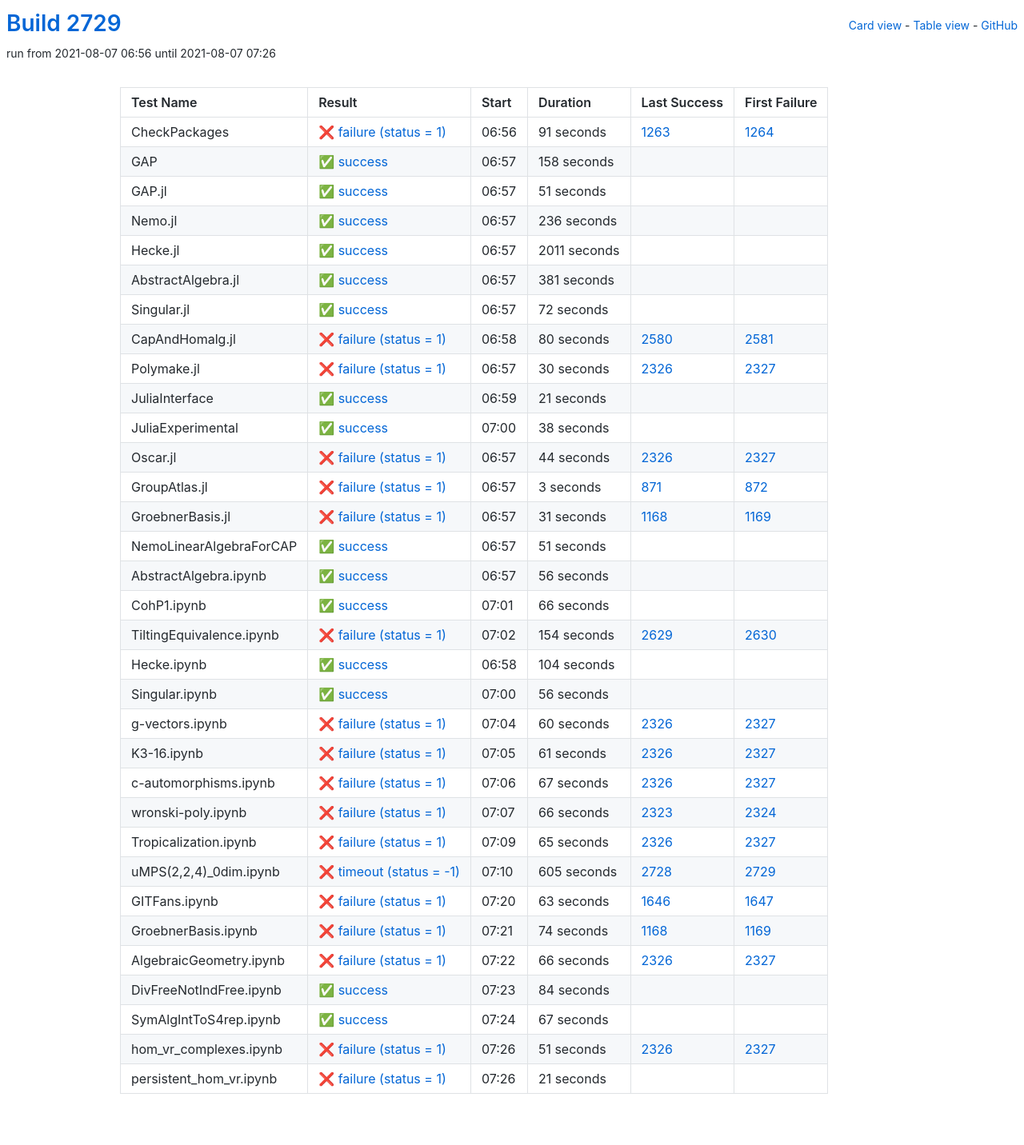
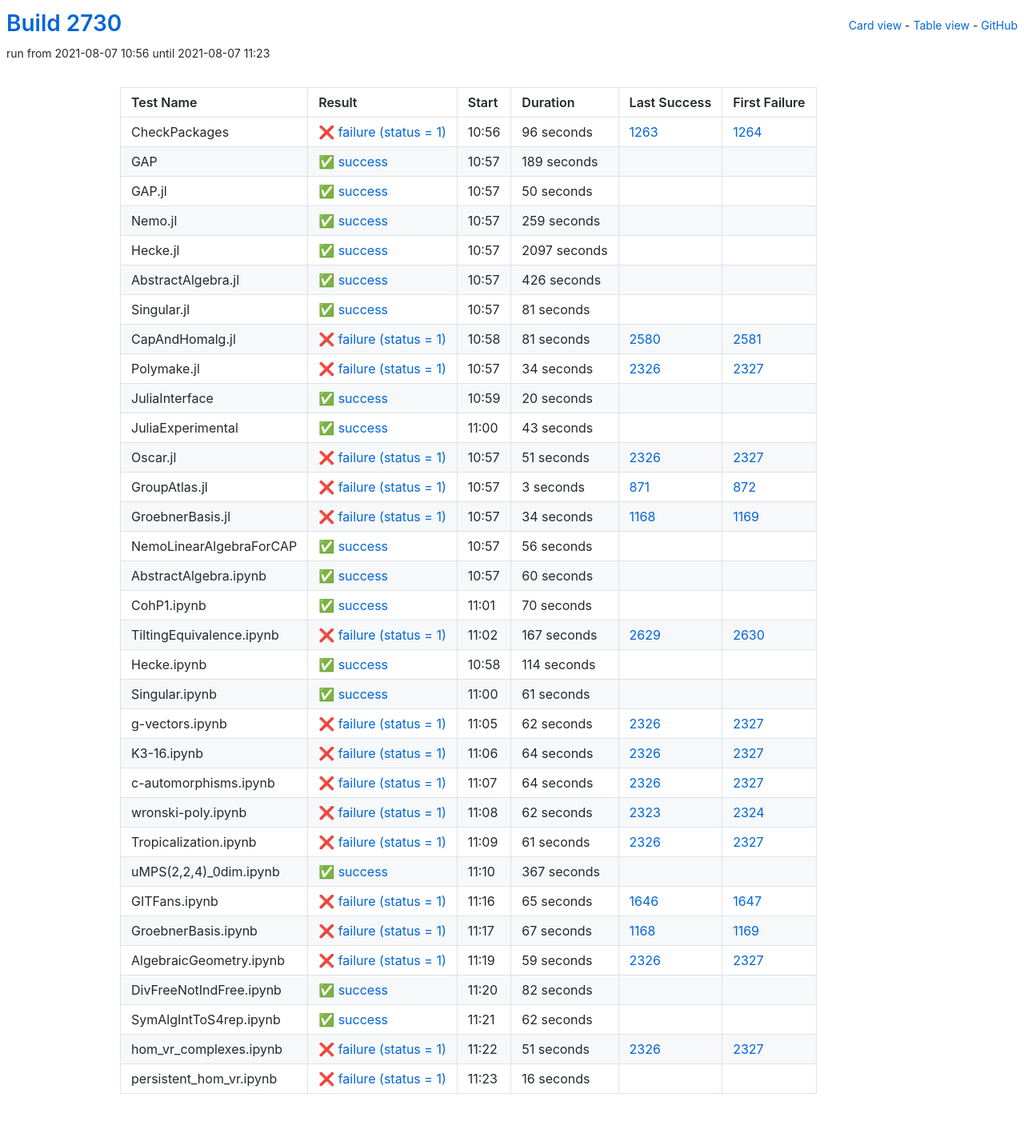
Before and after one commit to oscar-system/oscar-ci-status-stable, a Jekyll site: the page built from table.html, in a window 1280 px wide. Shown: the whole page at 80% size. Built offline with Jekyll 4.4.1, drawn with Linux system fonts in a browser that asks for light colours.

Commit message:
Build #2730

```diff
--- a/_data/ci.yml
+++ b/_data/ci.yml
@@ -1,6 +1,6 @@
 ---
-build: 2729
-build_url: https://oscarci.mathematik.uni-kl.de/job/oscar-stable/2729/
+build: 2730
+build_url: https://oscarci.mathematik.uni-kl.de/job/oscar-stable/2730/
 job: oscar-stable
 organization: oscar-system
 repo: oscar-ci-status-stable
@@ -8,152 +8,152 @@ repourl: https://github.com/oscar-system/oscar-ci-status-stable
 tests:
 - name: CheckPackages
   id: checkpackages
-  log: https://oscarci.mathematik.uni-kl.de/job/oscar-stable/2729/artifact/logs/build-2729/CheckPackages.log
-  start: 2021-08-07 06:56
+  log: https://oscarci.mathematik.uni-kl.de/job/oscar-stable/2730/artifact/logs/build-2730/CheckPackages.log
+  start: 2021-08-07 10:56
   success: false
   exitcode: 1
   status: failure
-  duration: 91
+  duration: 96
   last_success: 1263
   last_success_url: https://oscarci.mathematik.uni-kl.de/job/oscar-stable/1263/
   first_failure: 1264
   first_failure_url: https://oscarci.mathematik.uni-kl.de/job/oscar-stable/1264/
 - name: GAP
   id: gap
-  log: https://oscarci.mathematik.uni-kl.de/job/oscar-stable/2729/artifact/logs/build-2729/GAP.log
-  start: 2021-08-07 06:57
+  log: https://oscarci.mathematik.uni-kl.de/job/oscar-stable/2730/artifact/logs/build-2730/GAP.log
+  start: 2021-08-07 10:57
   success: true
   exitcode: 0
   status: success
-  duration: 158
+  duration: 189
   last_success: false
   last_success_url:
   first_failure: false
   first_failure_url:
 - name: GAP.jl
   id: gap-jl
-  log: https://oscarci.mathematik.uni-kl.de/job/oscar-stable/2729/artifact/logs/build-2729/GAP.jl.log
-  start: 2021-08-07 06:57
+  log: https://oscarci.mathematik.uni-kl.de/job/oscar-stable/2730/artifact/logs/build-2730/GAP.jl.log
+  start: 2021-08-07 10:57
   success: true
   exitcode: 0
   status: success
-  duration: 51
+  duration: 50
   last_success: false
   last_success_url:
   first_failure: false
   first_failure_url:
 - name: Nemo.jl
   id: nemo-jl
-  log: https://oscarci.mathematik.uni-kl.de/job/oscar-stable/2729/artifact/logs/build-2729/Nemo.jl.log
-  start: 2021-08-07 06:57
+  log: https://oscarci.mathematik.uni-kl.de/job/oscar-stable/2730/artifact/logs/build-2730/Nemo.jl.log
+  start: 2021-08-07 10:57
   success: true
   exitcode: 0
   status: success
-  duration: 236
+  duration: 259
   last_success: false
   last_success_url:
   first_failure: false
   first_failure_url:
 - name: Hecke.jl
   id: hecke-jl
-  log: https://oscarci.mathematik.uni-kl.de/job/oscar-stable/2729/artifact/logs/build-2729/Hecke.jl.log
-  start: 2021-08-07 06:57
+  log: https://oscarci.mathematik.uni-kl.de/job/oscar-stable/2730/artifact/logs/build-2730/Hecke.jl.log
+  start: 2021-08-07 10:57
   success: true
   exitcode: 0
   status: success
-  duration: 2011
+  duration: 2097
   last_success: false
   last_success_url:
   first_failure: false
   first_failure_url:
 - name: AbstractAlgebra.jl
   id: abstractalgebra-jl
-  log: https://oscarci.mathematik.uni-kl.de/job/oscar-stable/2729/artifact/logs/build-2729/AbstractAlgebra.jl.log
-  start: 2021-08-07 06:57
+  log: https://oscarci.mathematik.uni-kl.de/job/oscar-stable/2730/artifact/logs/build-2730/AbstractAlgebra.jl.log
+  start: 2021-08-07 10:57
   success: true
   exitcode: 0
   status: success
-  duration: 381
+  duration: 426
   last_success: false
   last_success_url:
   first_failure: false
   first_failure_url:
 - name: Singular.jl
   id: singular-jl
-  log: https://oscarci.mathematik.uni-kl.de/job/oscar-stable/2729/artifact/logs/build-2729/Singular.jl.log
-  start: 2021-08-07 06:57
+  log: https://oscarci.mathematik.uni-kl.de/job/oscar-stable/2730/artifact/logs/build-2730/Singular.jl.log
+  start: 2021-08-07 10:57
   success: true
   exitcode: 0
   status: success
-  duration: 72
+  duration: 81
   last_success: false
   last_success_url:
   first_failure: false
   first_failure_url:
 - name: CapAndHomalg.jl
   id: capandhomalg-jl
-  log: https://oscarci.mathematik.uni-kl.de/job/oscar-stable/2729/artifact/logs/build-2729/CapAndHomalg.jl.log
-  start: 2021-08-07 06:58
+  log: https://oscarci.mathematik.uni-kl.de/job/oscar-stable/2730/artifact/logs/build-2730/CapAndHomalg.jl.log
+  start: 2021-08-07 10:58
   success: false
   exitcode: 1
   status: failure
-  duration: 80
+  duration: 81
   last_success: 2580
   last_success_url: https://oscarci.mathematik.uni-kl.de/job/oscar-stable/2580/
   first_failure: 2581
   first_failure_url: https://oscarci.mathematik.uni-kl.de/job/oscar-stable/2581/
 - name: Polymake.jl
   id: polymake-jl
-  log: https://oscarci.mathematik.uni-kl.de/job/oscar-stable/2729/artifact/logs/build-2729/Polymake.jl.log
-  start: 2021-08-07 06:57
+  log: https://oscarci.mathematik.uni-kl.de/job/oscar-stable/2730/artifact/logs/build-2730/Polymake.jl.log
+  start: 2021-08-07 10:57
   success: false
   exitcode: 1
   status: failure
-  duration: 30
+  duration: 34
   last_success: 2326
   last_success_url: https://oscarci.mathematik.uni-kl.de/job/oscar-stable/2326/
   first_failure: 2327
   first_failure_url: https://oscarci.mathematik.uni-kl.de/job/oscar-stable/2327/
 - name: JuliaInterface
   id: juliainterface
-  log: https://oscarci.mathematik.uni-kl.de/job/oscar-stable/2729/artifact/logs/build-2729/JuliaInterface.log
-  start: 2021-08-07 06:59
+  log: https://oscarci.mathematik.uni-kl.de/job/oscar-stable/2730/artifact/logs/build-2730/JuliaInterface.log
+  start: 2021-08-07 10:59
   success: true
   exitcode: 0
   status: success
-  duration: 21
+  duration: 20
   last_success: false
   last_success_url:
   first_failure: false
   first_failure_url:
 - name: JuliaExperimental
   id: juliaexperimental
-  log: https://oscarci.mathematik.uni-kl.de/job/oscar-stable/2729/artifact/logs/build-2729/JuliaExperimental.log
-  start: 2021-08-07 07:00
+  log: https://oscarci.mathematik.uni-kl.de/job/oscar-stable/2730/artifact/logs/build-2730/JuliaExperimental.log
+  start: 2021-08-07 11:00
   success: true
   exitcode: 0
   status: success
-  duration: 38
+  duration: 43
   last_success: false
   last_success_url:
   first_failure: false
   first_failure_url:
 - name: Oscar.jl
   id: oscar-jl
-  log: https://oscarci.mathematik.uni-kl.de/job/oscar-stable/2729/artifact/logs/build-2729/Oscar.jl.log
-  start: 2021-08-07 06:57
+  log: https://oscarci.mathematik.uni-kl.de/job/oscar-stable/2730/artifact/logs/build-2730/Oscar.jl.log
+  start: 2021-08-07 10:57
   success: false
   exitcode: 1
   status: failure
-  duration: 44
+  duration: 51
   last_success: 2326
   last_success_url: https://oscarci.mathematik.uni-kl.de/job/oscar-stable/2326/
   first_failure: 2327
   first_failure_url: https://oscarci.mathematik.uni-kl.de/job/oscar-stable/2327/
 - name: GroupAtlas.jl
   id: groupatlas-jl
-  log: https://oscarci.mathematik.uni-kl.de/job/oscar-stable/2729/artifact/logs/build-2729/GroupAtlas.jl.log
-  start: 2021-08-07 06:57
+  log: https://oscarci.mathematik.uni-kl.de/job/oscar-stable/2730/artifact/logs/build-2730/GroupAtlas.jl.log
+  start: 2021-08-07 10:57
   success: false
   exitcode: 1
   status: failure
@@ -164,32 +164,20 @@ tests:
   first_failure_url: https://oscarci.mathematik.uni-kl.de/job/oscar-stable/872/
 - name: GroebnerBasis.jl
   id: groebnerbasis-jl
-  log: https://oscarci.mathematik.uni-kl.de/job/oscar-stable/2729/artifact/logs/build-2729/GroebnerBasis.jl.log
-  start: 2021-08-07 06:57
+  log: https://oscarci.mathematik.uni-kl.de/job/oscar-stable/2730/artifact/logs/build-2730/GroebnerBasis.jl.log
+  start: 2021-08-07 10:57
   success: false
   exitcode: 1
   status: failure
-  duration: 31
+  duration: 34
   last_success: 1168
   last_success_url: https://oscarci.mathematik.uni-kl.de/job/oscar-stable/1168/
   first_failure: 1169
   first_failure_url: https://oscarci.mathematik.uni-kl.de/job/oscar-stable/1169/
 - name: NemoLinearAlgebraForCAP
   id: nemolinearalgebraforcap
-  log: https://oscarci.mathematik.uni-kl.de/job/oscar-stable/2729/artifact/logs/build-2729/NemoLinearAlgebraForCAP.log
-  start: 2021-08-07 06:57
-  success: true
-  exitcode: 0
-  status: success
-  duration: 51
-  last_success: false
-  last_success_url:
-  first_failure: false
-  first_failure_url:
-- name: AbstractAlgebra.ipynb
-  id: abstractalgebra-ipynb
-  log: https://oscarci.mathematik.uni-kl.de/job/oscar-stable/2729/artifact/logs/build-2729/AbstractAlgebra.ipynb.log
-  start: 2021-08-07 06:57
+  log: https://oscarci.mathematik.uni-kl.de/job/oscar-stable/2730/artifact/logs/build-2730/NemoLinearAlgebraForCAP.log
+  start: 2021-08-07 10:57
   success: true
   exitcode: 0
   status: success
@@ -198,70 +186,118 @@ tests:
   last_success_url:
   first_failure: false
   first_failure_url:
-- name: CohP1.ipynb
-  id: cohp1-ipynb
-  log: https://oscarci.mathematik.uni-kl.de/job/oscar-stable/2729/artifact/logs/build-2729/CohP1.ipynb.log
-  start: 2021-08-07 07:01
+- name: AbstractAlgebra.ipynb
+  id: abstractalgebra-ipynb
+  log: https://oscarci.mathematik.uni-kl.de/job/oscar-stable/2730/artifact/logs/build-2730/AbstractAlgebra.ipynb.log
+  start: 2021-08-07 10:57
   success: true
   exitcode: 0
   status: success
-  duration: 66
+  duration: 60
+  last_success: false
+  last_success_url:
+  first_failure: false
+  first_failure_url:
+- name: CohP1.ipynb
+  id: cohp1-ipynb
+  log: https://oscarci.mathematik.uni-kl.de/job/oscar-stable/2730/artifact/logs/build-2730/CohP1.ipynb.log
+  start: 2021-08-07 11:01
+  success: true
+  exitcode: 0
+  status: success
+  duration: 70
   last_success: false
   last_success_url:
   first_failure: false
   first_failure_url:
 - name: TiltingEquivalence.ipynb
   id: tiltingequivalence-ipynb
-  log: https://oscarci.mathematik.uni-kl.de/job/oscar-stable/2729/artifact/logs/build-2729/TiltingEquivalence.ipynb.log
-  start: 2021-08-07 07:02
+  log: https://oscarci.mathematik.uni-kl.de/job/oscar-stable/2730/artifact/logs/build-2730/TiltingEquivalence.ipynb.log
+  start: 2021-08-07 11:02
   success: false
   exitcode: 1
   status: failure
-  duration: 154
+  duration: 167
   last_success: 2629
   last_success_url: https://oscarci.mathematik.uni-kl.de/job/oscar-stable/2629/
   first_failure: 2630
   first_failure_url: https://oscarci.mathematik.uni-kl.de/job/oscar-stable/2630/
 - name: Hecke.ipynb
   id: hecke-ipynb
-  log: https://oscarci.mathematik.uni-kl.de/job/oscar-stable/2729/artifact/logs/build-2729/Hecke.ipynb.log
-  start: 2021-08-07 06:58
+  log: https://oscarci.mathematik.uni-kl.de/job/oscar-stable/2730/artifact/logs/build-2730/Hecke.ipynb.log
+  start: 2021-08-07 10:58
   success: true
   exitcode: 0
   status: success
-  duration: 104
+  duration: 114
   last_success: false
   last_success_url:
   first_failure: false
   first_failure_url:
 - name: Singular.ipynb
   id: singular-ipynb
-  log: https://oscarci.mathematik.uni-kl.de/job/oscar-stable/2729/artifact/logs/build-2729/Singular.ipynb.log
-  start: 2021-08-07 07:00
+  log: https://oscarci.mathematik.uni-kl.de/job/oscar-stable/2730/artifact/logs/build-2730/Singular.ipynb.log
+  start: 2021-08-07 11:00
   success: true
   exitcode: 0
   status: success
-  duration: 56
+  duration: 61
   last_success: false
   last_success_url:
   first_failure: false
   first_failure_url:
 - name: g-vectors.ipynb
   id: g-vectors-ipynb
-  log: https://oscarci.mathematik.uni-kl.de/job/oscar-stable/2729/artifact/logs/build-2729/g-vectors.ipynb.log
-  start: 2021-08-07 07:04
+  log: https://oscarci.mathematik.uni-kl.de/job/oscar-stable/2730/artifact/logs/build-2730/g-vectors.ipynb.log
+  start: 2021-08-07 11:05
   success: false
   exitcode: 1
   status: failure
-  duration: 60
+  duration: 62
   last_success: 2326
   last_success_url: https://oscarci.mathematik.uni-kl.de/job/oscar-stable/2326/
   first_failure: 2327
   first_failure_url: https://oscarci.mathematik.uni-kl.de/job/oscar-stable/2327/
 - name: K3-16.ipynb
   id: k3-16-ipynb
-  log: https://oscarci.mathematik.uni-kl.de/job/oscar-stable/2729/artifact/logs/build-2729/K3-16.ipynb.log
-  start: 2021-08-07 07:05
+  log: https://oscarci.mathematik.uni-kl.de/job/oscar-stable/2730/artifact/logs/build-2730/K3-16.ipynb.log
+  start: 2021-08-07 11:06
+  success: false
+  exitcode: 1
+  status: failure
+  duration: 64
+  last_success: 2326
+  last_success_url: https://oscarci.mathematik.uni-kl.de/job/oscar-stable/2326/
+  first_failure: 2327
+  first_failure_url: https://oscarci.mathematik.uni-kl.de/job/oscar-stable/2327/
+- name: c-automorphisms.ipynb
+  id: c-automorphisms-ipynb
+  log: https://oscarci.mathematik.uni-kl.de/job/oscar-stable/2730/artifact/logs/build-2730/c-automorphisms.ipynb.log
+  start: 2021-08-07 11:07
+  success: false
+  exitcode: 1
+  status: failure
+  duration: 64
+  last_success: 2326
+  last_success_url: https://oscarci.mathematik.uni-kl.de/job/oscar-stable/2326/
+  first_failure: 2327
+  first_failure_url: https://oscarci.mathematik.uni-kl.de/job/oscar-stable/2327/
+- name: wronski-poly.ipynb
+  id: wronski-poly-ipynb
+  log: https://oscarci.mathematik.uni-kl.de/job/oscar-stable/2730/artifact/logs/build-2730/wronski-poly.ipynb.log
+  start: 2021-08-07 11:08
+  success: false
+  exitcode: 1
+  status: failure
+  duration: 62
+  last_success: 2323
+  last_success_url: https://oscarci.mathematik.uni-kl.de/job/oscar-stable/2323/
+  first_failure: 2324
+  first_failure_url: https://oscarci.mathematik.uni-kl.de/job/oscar-stable/2324/
+- name: Tropicalization.ipynb
+  id: tropicalization-ipynb
+  log: https://oscarci.mathematik.uni-kl.de/job/oscar-stable/2730/artifact/logs/build-2730/Tropicalization.ipynb.log
+  start: 2021-08-07 11:09
   success: false
   exitcode: 1
   status: failure
@@ -270,118 +306,82 @@ tests:
   last_success_url: https://oscarci.mathematik.uni-kl.de/job/oscar-stable/2326/
   first_failure: 2327
   first_failure_url: https://oscarci.mathematik.uni-kl.de/job/oscar-stable/2327/
-- name: c-automorphisms.ipynb
-  id: c-automorphisms-ipynb
-  log: https://oscarci.mathematik.uni-kl.de/job/oscar-stable/2729/artifact/logs/build-2729/c-automorphisms.ipynb.log
-  start: 2021-08-07 07:06
-  success: false
-  exitcode: 1
-  status: failure
-  duration: 67
-  last_success: 2326
-  last_success_url: https://oscarci.mathematik.uni-kl.de/job/oscar-stable/2326/
-  first_failure: 2327
-  first_failure_url: https://oscarci.mathematik.uni-kl.de/job/oscar-stable/2327/
-- name: wronski-poly.ipynb
-  id: wronski-poly-ipynb
-  log: https://oscarci.mathematik.uni-kl.de/job/oscar-stable/2729/artifact/logs/build-2729/wronski-poly.ipynb.log
-  start: 2021-08-07 07:07
-  success: false
-  exitcode: 1
-  status: failure
-  duration: 66
-  last_success: 2323
-  last_success_url: https://oscarci.mathematik.uni-kl.de/job/oscar-stable/2323/
-  first_failure: 2324
-  first_failure_url: https://oscarci.mathematik.uni-kl.de/job/oscar-stable/2324/
-- name: Tropicalization.ipynb
-  id: tropicalization-ipynb
-  log: https://oscarci.mathematik.uni-kl.de/job/oscar-stable/2729/artifact/logs/build-2729/Tropicalization.ipynb.log
-  start: 2021-08-07 07:09
+- name: uMPS(2,2,4)_0dim.ipynb
+  id: umps-2-2-4-0dim-ipynb
+  log: https://oscarci.mathematik.uni-kl.de/job/oscar-stable/2730/artifact/logs/build-2730/uMPS-2-2-4-_0dim.ipynb.log
+  start: 2021-08-07 11:10
+  success: true
+  exitcode: 0
+  status: success
+  duration: 367
+  last_success: false
+  last_success_url:
+  first_failure: false
+  first_failure_url:
+- name: GITFans.ipynb
+  id: gitfans-ipynb
+  log: https://oscarci.mathematik.uni-kl.de/job/oscar-stable/2730/artifact/logs/build-2730/GITFans.ipynb.log
+  start: 2021-08-07 11:16
   success: false
   exitcode: 1
   status: failure
   duration: 65
-  last_success: 2326
-  last_success_url: https://oscarci.mathematik.uni-kl.de/job/oscar-stable/2326/
-  first_failure: 2327
-  first_failure_url: https://oscarci.mathematik.uni-kl.de/job/oscar-stable/2327/
-- name: uMPS(2,2,4)_0dim.ipynb
-  id: umps-2-2-4-0dim-ipynb
-  log: https://oscarci.mathematik.uni-kl.de/job/oscar-stable/2729/artifact/logs/build-2729/uMPS-2-2-4-_0dim.ipynb.log
-  start: 2021-08-07 07:10
-  success: false
-  exitcode: -1
-  status: timeout
-  duration: 605
-  last_success: 2728
-  last_success_url: https://oscarci.mathematik.uni-kl.de/job/oscar-stable/2728/
-  first_failure: 2729
-  first_failure_url: https://oscarci.mathematik.uni-kl.de/job/oscar-stable/2729/
-- name: GITFans.ipynb
-  id: gitfans-ipynb
-  log: https://oscarci.mathematik.uni-kl.de/job/oscar-stable/2729/artifact/logs/build-2729/GITFans.ipynb.log
-  start: 2021-08-07 07:20
-  success: false
-  exitcode: 1
-  status: failure
-  duration: 63
   last_success: 1646
   last_success_url: https://oscarci.mathematik.uni-kl.de/job/oscar-stable/1646/
   first_failure: 1647
   first_failure_url: https://oscarci.mathematik.uni-kl.de/job/oscar-stable/1647/
 - name: GroebnerBasis.ipynb
   id: groebnerbasis-ipynb
-  log: https://oscarci.mathematik.uni-kl.de/job/oscar-stable/2729/artifact/logs/build-2729/GroebnerBasis.ipynb.log
-  start: 2021-08-07 07:21
+  log: https://oscarci.mathematik.uni-kl.de/job/oscar-stable/2730/artifact/logs/build-2730/GroebnerBasis.ipynb.log
+  start: 2021-08-07 11:17
   success: false
   exitcode: 1
   status: failure
-  duration: 74
+  duration: 67
   last_success: 1168
   last_success_url: https://oscarci.mathematik.uni-kl.de/job/oscar-stable/1168/
   first_failure: 1169
   first_failure_url: https://oscarci.mathematik.uni-kl.de/job/oscar-stable/1169/
 - name: AlgebraicGeometry.ipynb
   id: algebraicgeometry-ipynb
-  log: https://oscarci.mathematik.uni-kl.de/job/oscar-stable/2729/artifact/logs/build-2729/AlgebraicGeometry.ipynb.log
-  start: 2021-08-07 07:22
+  log: https://oscarci.mathematik.uni-kl.de/job/oscar-stable/2730/artifact/logs/build-2730/AlgebraicGeometry.ipynb.log
+  start: 2021-08-07 11:19
   success: false
   exitcode: 1
   status: failure
-  duration: 66
+  duration: 59
   last_success: 2326
   last_success_url: https://oscarci.mathematik.uni-kl.de/job/oscar-stable/2326/
   first_failure: 2327
   first_failure_url: https://oscarci.mathematik.uni-kl.de/job/oscar-stable/2327/
 - name: DivFreeNotIndFree.ipynb
   id: divfreenotindfree-ipynb
-  log: https://oscarci.mathematik.uni-kl.de/job/oscar-stable/2729/artifact/logs/build-2729/DivFreeNotIndFree.ipynb.log
-  start: 2021-08-07 07:23
+  log: https://oscarci.mathematik.uni-kl.de/job/oscar-stable/2730/artifact/logs/build-2730/DivFreeNotIndFree.ipynb.log
+  start: 2021-08-07 11:20
   success: true
   exitcode: 0
   status: success
-  duration: 84
+  duration: 82
   last_success: false
   last_success_url:
   first_failure: false
   first_failure_url:
 - name: SymAlgIntToS4rep.ipynb
   id: symalginttos4rep-ipynb
-  log: https://oscarci.mathematik.uni-kl.de/job/oscar-stable/2729/artifact/logs/build-2729/SymAlgIntToS4rep.ipynb.log
-  start: 2021-08-07 07:24
+  log: https://oscarci.mathematik.uni-kl.de/job/oscar-stable/2730/artifact/logs/build-2730/SymAlgIntToS4rep.ipynb.log
+  start: 2021-08-07 11:21
   success: true
   exitcode: 0
   status: success
-  duration: 67
+  duration: 62
   last_success: false
   last_success_url:
   first_failure: false
   first_failure_url:
 - name: hom_vr_complexes.ipynb
   id: hom-vr-complexes-ipynb
-  log: https://oscarci.mathematik.uni-kl.de/job/oscar-stable/2729/artifact/logs/build-2729/hom_vr_complexes.ipynb.log
-  start: 2021-08-07 07:26
+  log: https://oscarci.mathematik.uni-kl.de/job/oscar-stable/2730/artifact/logs/build-2730/hom_vr_complexes.ipynb.log
+  start: 2021-08-07 11:22
   success: false
   exitcode: 1
   status: failure
@@ -392,12 +392,12 @@ tests:
   first_failure_url: https://oscarci.mathematik.uni-kl.de/job/oscar-stable/2327/
 - name: persistent_hom_vr.ipynb
   id: persistent-hom-vr-ipynb
-  log: https://oscarci.mathematik.uni-kl.de/job/oscar-stable/2729/artifact/logs/build-2729/persistent_hom_vr.ipynb.log
-  start: 2021-08-07 07:26
+  log: https://oscarci.mathematik.uni-kl.de/job/oscar-stable/2730/artifact/logs/build-2730/persistent_hom_vr.ipynb.log
+  start: 2021-08-07 11:23
   success: false
   exitcode: 1
   status: failure
-  duration: 21
+  duration: 16
   last_success: false
   last_success_url:
   first_failure: false
```
Also changed, not shown: README.md.
